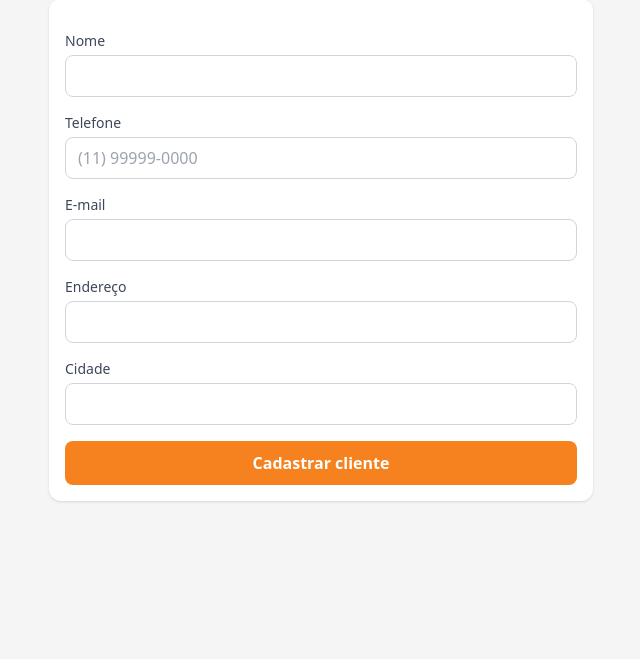
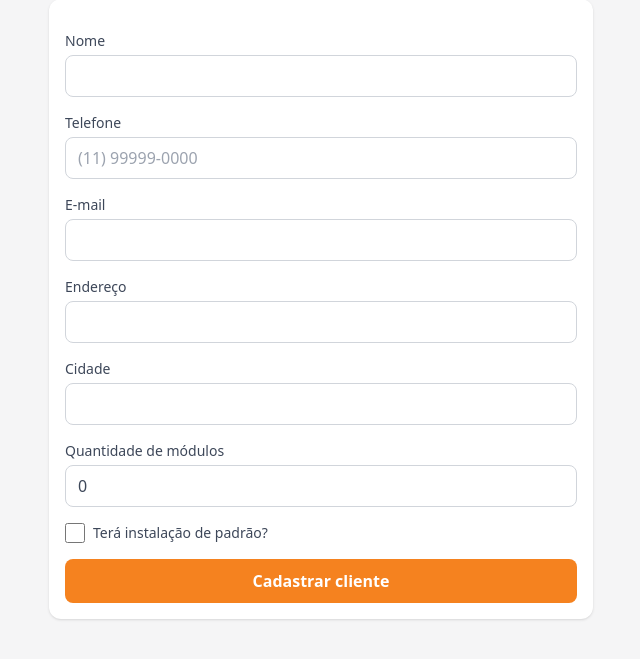
Before and after one commit to jefso137-boot/jsxenergy, a Django app: template templates/lider/criar_cliente.html in a window 1280 px wide. Shown: the part 93-752 px from the top of the page, without its empty margins (319-959 px from the left). Run offline with Django 5.2, Linux system fonts and the light colour scheme; the template is opened without the code that fills it: values that come from a table or form of the project are taken from there, others are empty; some libraries are stand-ins or nearby versions.

Commit message:
Fix client registration silently failing, redirect to client detail
Root cause: quantidade_modulos and instalacao_padrao were added to
ClienteCriarForm but never rendered in the template, so the required
quantidade_modulos field was always missing from the POST and
validation failed every time - with no visible error message (only
the nome field's errors were rendered), so it looked like the page
just did nothing.

Fixes:
- Added the missing fields to criar_cliente.html, plus error
  rendering for every field (not just nome) so this class of bug
  is visible next time instead of silent.
- Registering a client now redirects straight to that client's
  detail page instead of the list, so a lider can immediately add
  an OS in sequence.
- "+ Nova OS pra esse cliente" on the client page now pre-selects
  the client, and creating an OS from there returns to the client's
  page afterward.

Verified locally end-to-end with the exact flow a lider would use
(fill only nome + quantidade_modulos, leave the rest blank).

```diff
--- a/apps/clientes/forms.py
+++ b/apps/clientes/forms.py
@@ -23,3 +23,8 @@ class ClienteCriarForm(forms.ModelForm):
             "telefone": forms.TextInput(attrs={"placeholder": "(11) 99999-0000"}),
             "quantidade_modulos": forms.NumberInput(attrs={"min": 0}),
         }
+
+    def __init__(self, *args, **kwargs):
+        super().__init__(*args, **kwargs)
+        if not self.is_bound:
+            self.fields["quantidade_modulos"].initial = 0
--- a/apps/clientes/views_lider.py
+++ b/apps/clientes/views_lider.py
@@ -41,7 +41,7 @@ def criar_cliente(request):
             cliente.criado_por = request.user
             cliente.save()
             messages.success(request, "Cliente cadastrado.")
-            return redirect("lider_meus_clientes")
+            return redirect("lider_cliente_detalhe", pk=cliente.pk)
     else:
         form = ClienteCriarForm()
     return render(request, "lider/criar_cliente.html", {"form": form})
--- a/templates/lider/cliente_detalhe.html
+++ b/templates/lider/cliente_detalhe.html
@@ -83,7 +83,7 @@
     {% endif %}
 </section>
 
-<a href="{% url 'lider_criar_os' %}" class="block text-center bg-orange text-white font-bold rounded-lg py-3 mb-8">
+<a href="{% url 'lider_criar_os' %}?cliente={{ cliente.pk }}" class="block text-center bg-orange text-white font-bold rounded-lg py-3 mb-8">
     + Nova OS pra esse cliente
 </a>
 
--- a/templates/lider/criar_cliente.html
+++ b/templates/lider/criar_cliente.html
@@ -6,6 +6,12 @@
 <a href="{% url 'lider_meus_clientes' %}" class="text-sm text-gray-500">&larr; Meus clientes</a>
 
 <h1 class="text-lg font-extrabold text-navy mt-2 mb-4">Novo cliente</h1>
+
+{% if form.errors %}
+<div class="mb-4 rounded-lg bg-red-100 text-red-800 px-4 py-3 text-sm">
+    Verifique os campos abaixo antes de continuar.
+</div>
+{% endif %}
 
 <form method="post" class="bg-white rounded-xl shadow p-4 space-y-4">
     {% csrf_token %}
@@ -17,18 +23,34 @@
     <div>
         <label class="block text-sm font-medium mb-1">Telefone</label>
         {% render_field form.telefone class="w-full rounded-lg border border-gray-300 px-3 py-2" %}
+        {% if form.telefone.errors %}<p class="text-xs text-red-600 mt-1">{{ form.telefone.errors|join:", " }}</p>{% endif %}
     </div>
     <div>
         <label class="block text-sm font-medium mb-1">E-mail</label>
         {% render_field form.email class="w-full rounded-lg border border-gray-300 px-3 py-2" %}
+        {% if form.email.errors %}<p class="text-xs text-red-600 mt-1">{{ form.email.errors|join:", " }}</p>{% endif %}
     </div>
     <div>
         <label class="block text-sm font-medium mb-1">Endereço</label>
         {% render_field form.endereco class="w-full rounded-lg border border-gray-300 px-3 py-2" %}
+        {% if form.endereco.errors %}<p class="text-xs text-red-600 mt-1">{{ form.endereco.errors|join:", " }}</p>{% endif %}
     </div>
     <div>
         <label class="block text-sm font-medium mb-1">Cidade</label>
         {% render_field form.cidade class="w-full rounded-lg border border-gray-300 px-3 py-2" %}
+        {% if form.cidade.errors %}<p class="text-xs text-red-600 mt-1">{{ form.cidade.errors|join:", " }}</p>{% endif %}
+    </div>
+    <div>
+        <label class="block text-sm font-medium mb-1">Quantidade de módulos</label>
+        {% render_field form.quantidade_modulos class="w-full rounded-lg border border-gray-300 px-3 py-2" %}
+        {% if form.quantidade_modulos.errors %}<p class="text-xs text-red-600 mt-1">{{ form.quantidade_modulos.errors|join:", " }}</p>{% endif %}
+    </div>
+    <div>
+        <label class="flex items-center gap-2">
+            {% render_field form.instalacao_padrao class="w-5 h-5 accent-orange" %}
+            <span class="text-sm font-medium">Terá instalação de padrão?</span>
+        </label>
+        {% if form.instalacao_padrao.errors %}<p class="text-xs text-red-600 mt-1">{{ form.instalacao_padrao.errors|join:", " }}</p>{% endif %}
     </div>
     <button type="submit" class="w-full bg-orange text-white font-bold rounded-lg py-2.5">
         Cadastrar cliente
```
Also changed, not shown: apps/ordens/views_lider.py (+6 -2 lines).
